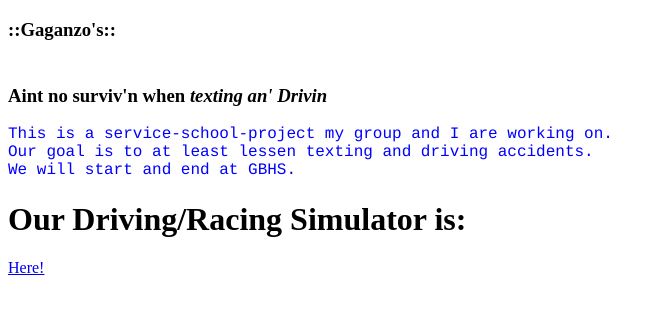
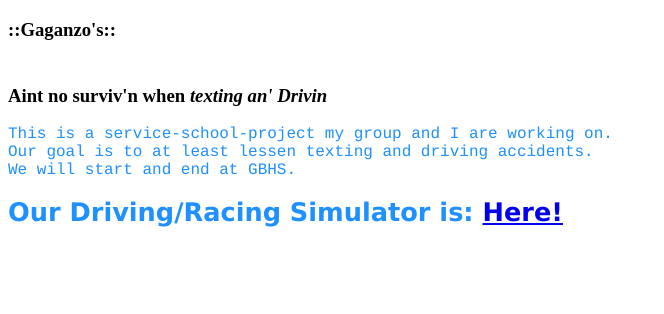
Before and after one commit to ccorp2002/Marketing-Project-Site, a plain HTML site: page index.html in a window 1280 px wide. Shown: the whole page, without its empty margins (0-664 px from the left). Drawn offline with Linux system fonts and the light colour scheme.

Commit message:
Update index.html

```diff
--- a/index.html
+++ b/index.html
@@ -15,17 +15,23 @@ h3 {
     font-size: 160%;
 }
 p  {
-    color: blue;
+    color: dodgerblue;
     font-family: courier;
     font-size: 100%;
+}
+h1 {
+    color: dodgerblue;
+    font-family: verdana;
+    font-size: 160%;
 }
 </style>
 <h3>::Gaganzo's::<br><br><br>Aint no surviv'n when <i>texting an' Drivin</i></h3>
 <p>This is a service-school-project my group and I are working on.<br>
 Our goal is to at least lessen texting and driving accidents.<br>
 We will start and end at GBHS.<br></p>
-<h1>Our Driving/Racing Simulator is:</h1>
+<h1>Our Driving/Racing Simulator is:
 <a href="http://www.codeskulptor.org/#user43_pSKNJiJcgY_3.py">Here!</a>
+</h1>
 
 </body>
 </html>
```
